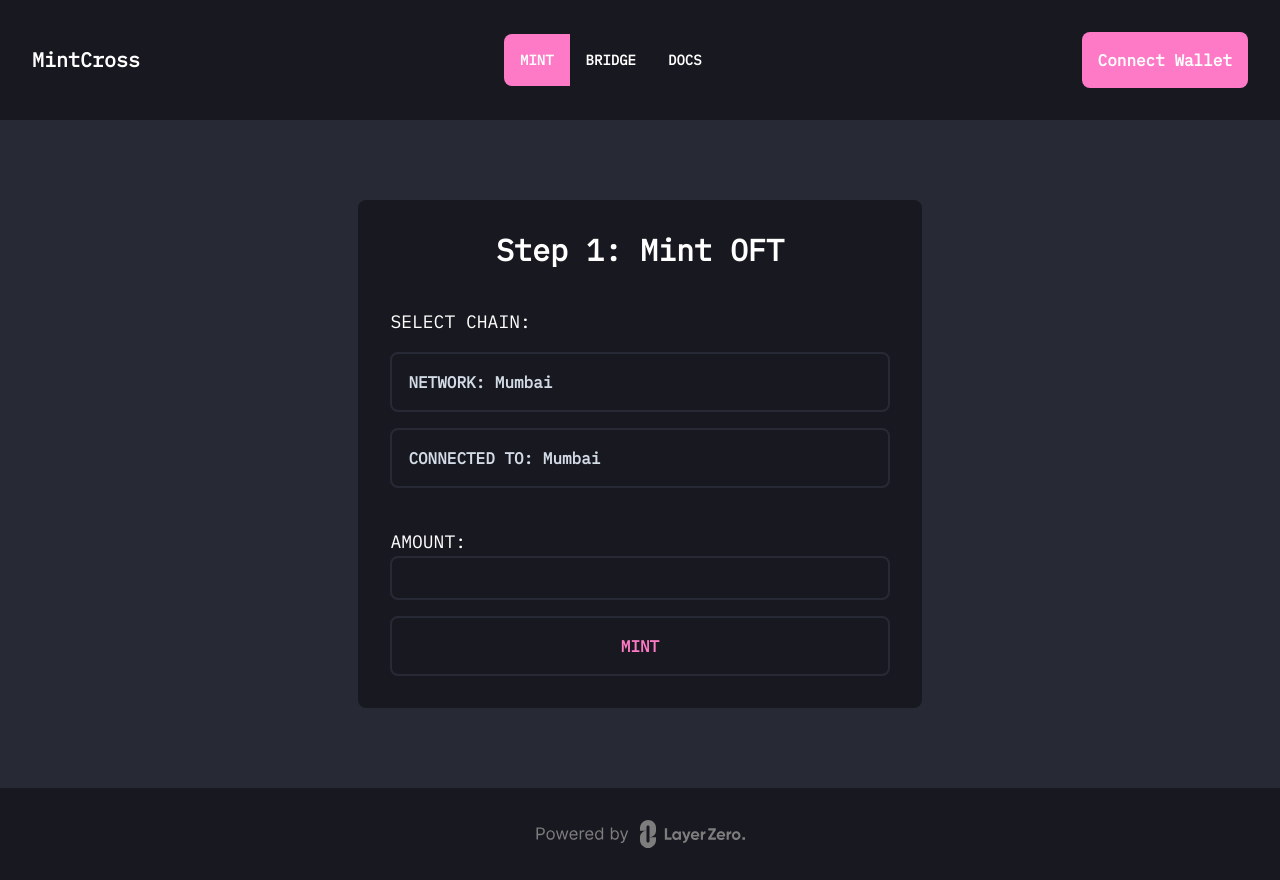
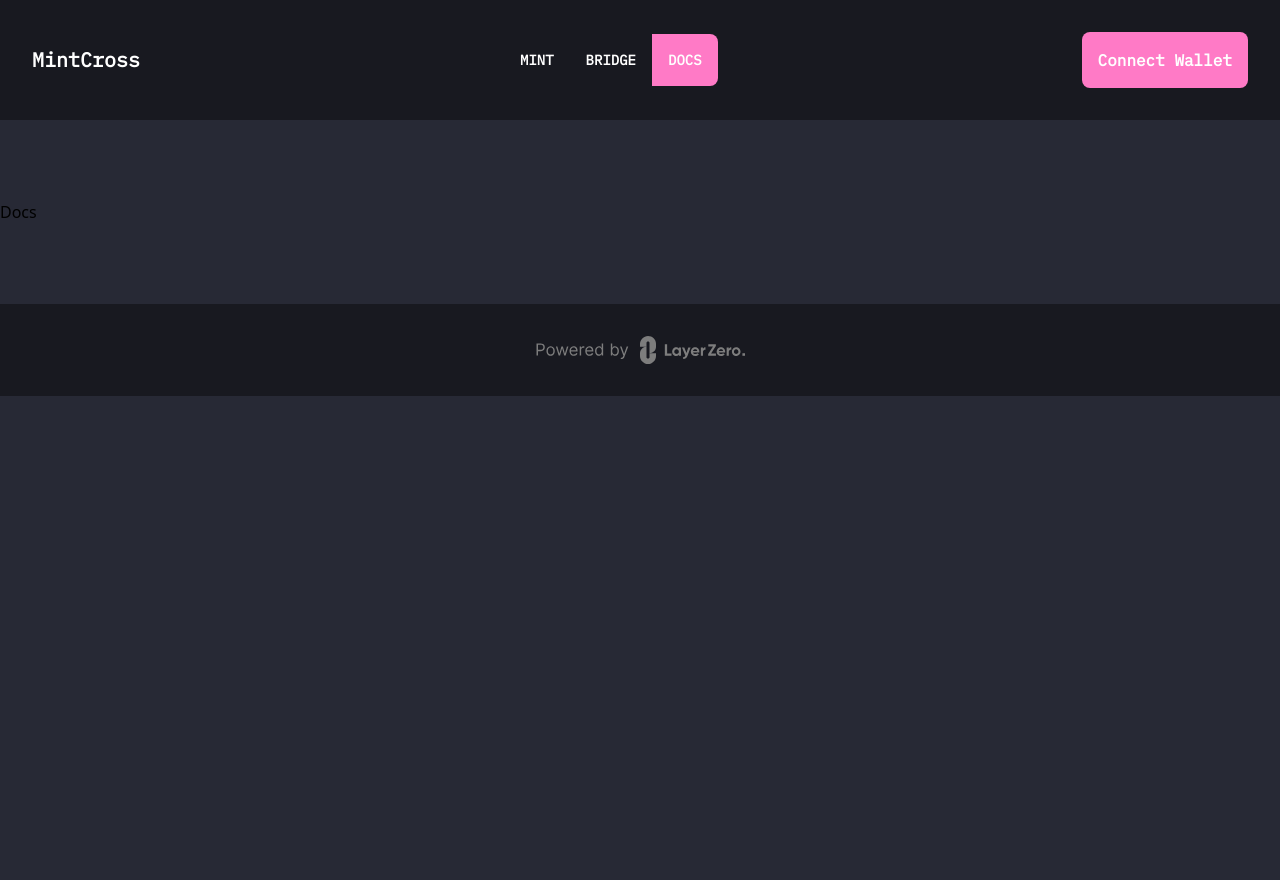
Before and after one commit to 0xZurvan/MintCross, a React (Vite) app in the folder client/: page /docs in a window 1280 px wide. After the commit the page ends 800 px from the top, so only its background shows below. Built offline with nearby package versions, Linux system fonts and the light colour scheme.

Commit message:
Routing setup

```diff
--- a/client/package.json
+++ b/client/package.json
@@ -12,6 +12,7 @@
   "dependencies": {
     "react": "^18.2.0",
     "react-dom": "^18.2.0",
+    "react-router-dom": "^6.18.0",
     "viem": "^1.18.2",
     "wagmi": "^1.4.5",
     "zustand": "^4.4.5"
--- a/client/src/App.tsx
+++ b/client/src/App.tsx
@@ -1,13 +1,20 @@
 import DesktopNav from "./components/DesktopNav";
-import Buy from "./components/Mint";
 import Footer from "./components/Footer";
+import Mint from "./pages/Mint";
+import Bridge from "./pages/Bridge";
+import { Routes, Route } from "react-router-dom";
+import Docs from "./pages/Docs";
 
 function App() {
   return (
     <>
       <div className="flex flex-col space-y-20">
         <DesktopNav />
-        <Buy />
+        <Routes>
+          <Route path="/" element={<Mint />}></Route>
+          <Route path="/bridge" element={<Bridge />}></Route>
+          <Route path="/docs" element={<Docs />}></Route>
+        </Routes>
         <Footer />
       </div>
     </>
--- a/client/src/components/DesktopNav.tsx
+++ b/client/src/components/DesktopNav.tsx
@@ -1,42 +1,40 @@
-import { useState } from "react";
+import { NavLink } from "react-router-dom";
 
 export default function DesktopNav() {
-  const [selectedNav, setSelectedNav] = useState<string>("mint");
   return (
     <div className="bg-gray-dark w-full flex flex-row justify-around items-center p-8">
       <h2 className="text-white text-xl font-ibm font-bold">MintCross</h2>
       <ul className="flex flex-row justify-center w-fit mx-auto">
-        <li
-          onClick={() => setSelectedNav("mint")}
-          className={
-            selectedNav === "mint"
-              ? "bg-purple text-white text-sm hover:bg-gray-medium rounded-l-lg font-ibm font-semibold p-4"
-              : "text-white text-sm hover:bg-gray-medium rounded-l-lg font-ibm font-semibold p-4"
+        <NavLink
+          to="/"
+          className={({ isActive }) =>
+            isActive
+              ? "bg-purple text-white text-sm hover:bg-gray-medium font-ibm font-semibold p-4 rounded-l-lg"
+              : "text-white text-sm hover:bg-gray-medium font-ibm font-semibold p-4 rounded-l-lg"
           }
         >
           MINT
-        </li>
-        <li
-          onClick={() => setSelectedNav("bridge")}
-          className={
-            selectedNav === "bridge"
+        </NavLink>
+        <NavLink
+          to="/bridge"
+          className={({ isActive }) =>
+            isActive
               ? "bg-purple text-white text-sm hover:bg-gray-medium font-ibm font-semibold p-4"
               : "text-white text-sm hover:bg-gray-medium font-ibm font-semibold p-4"
           }
         >
           BRIDGE
-        </li>
-        <li
-          onClick={() => setSelectedNav("docs")}
-          className={
-            selectedNav === "docs"
-              ? "bg-purple text-white text-sm hover:bg-gray-medium rounded-r-lg font-ibm font-semibold p-4"
-              : "text-white text-sm hover:bg-gray-medium rounded-r-lg font-ibm font-semibold p-4"
+        </NavLink>
+        <NavLink
+          to="/docs"
+          className={({ isActive }) =>
+            isActive
+              ? "bg-purple text-white text-sm hover:bg-gray-medium font-ibm font-semibold p-4 rounded-r-lg"
+              : "text-white text-sm hover:bg-gray-medium font-ibm font-semibold p-4 rounded-r-lg"
           }
         >
           DOCS
-        </li>
-
+        </NavLink>
       </ul>
       <button className="bg-purple font-ibm font-semibold hover:bg-gray-medium text-white py-4 px-4 rounded-lg">
         Connect Wallet
--- a/client/src/main.tsx
+++ b/client/src/main.tsx
@@ -1,10 +1,13 @@
-import React from 'react'
-import ReactDOM from 'react-dom/client'
-import App from './App.tsx'
-import './index.css'
+import React from "react";
+import ReactDOM from "react-dom/client";
+import App from "./App.tsx";
+import "./index.css";
+import { BrowserRouter } from "react-router-dom";
 
-ReactDOM.createRoot(document.getElementById('root')!).render(
+ReactDOM.createRoot(document.getElementById("root")!).render(
   <React.StrictMode>
-    <App />
-  </React.StrictMode>,
-)
+    <BrowserRouter>
+      <App />
+    </BrowserRouter>
+  </React.StrictMode>
+);
--- /dev/null
+++ b/client/src/pages/Bridge.tsx
@@ -0,0 +1,7 @@
+
+
+export default function Bridge() {
+  return (
+    <div>Bridge</div>
+  )
+}
--- /dev/null
+++ b/client/src/pages/Docs.tsx
@@ -0,0 +1,6 @@
+
+export default function Docs() {
+  return (
+    <div>Docs</div>
+  )
+}
--- a/client/src/components/Mint.tsx
+++ b/client/src/pages/Mint.tsx
@@ -25,7 +25,7 @@ export default function Mint() {
             type="number"
           />
         </div>
-        <button className="w-full bg-gray-dark border-2 border-gray-medium b font-ibm font-semibold hover:text-opacity-80 text-purple p-4 rounded-lg">
+        <button className="w-full bg-gray-dark border-2 border-gray-medium font-ibm font-semibold text-xl hover:text-opacity-80 text-purple p-4 rounded-lg">
           MINT
         </button>
       </div>
```
Also changed, not shown: 1 other file (tests, documents, lock files or other folders).
